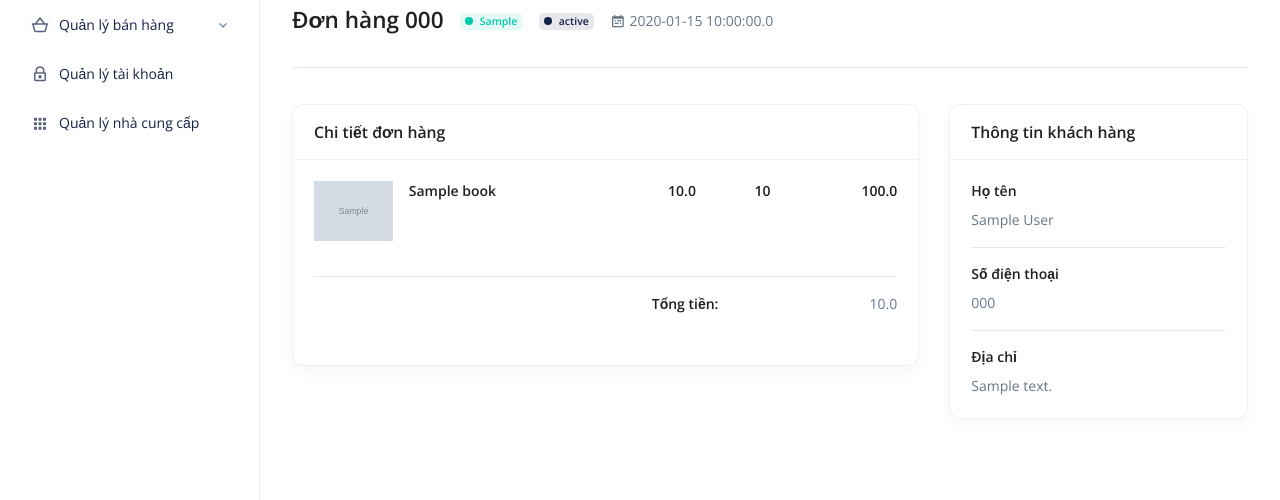
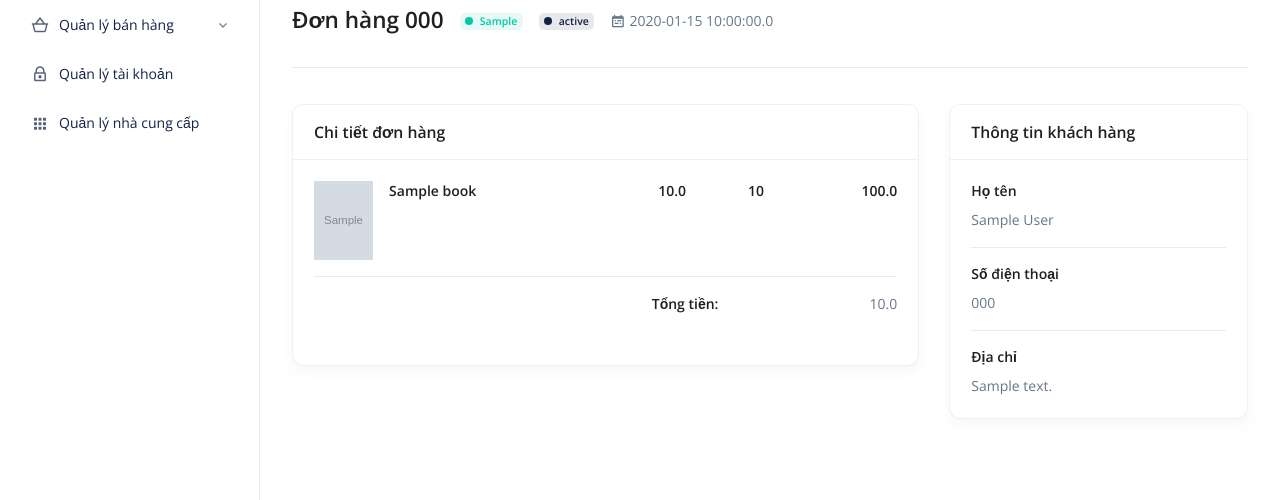
Before and after one commit to nthien03/BookStoreManager, a Java web app: page /admin/order/1 in a window 1280 px wide. Shown: the part 109-609 px from the top of the page. Run offline with Spring Boot 4, a stand-in JSP engine, Linux system fonts and the light colour scheme; a user stored in the database is signed in; tables that the repository leaves empty hold one stand-in row (values such as "Sample post"); grey boxes marked "Sample" are stand-in pictures; some of the project's set-up classes (security, data sources, template engines, error pages and the like) are left out, and stand-ins take their place; some libraries are stand-ins or nearby versions; some web fonts are replaced.

Commit message:
fix css img

```diff
--- a/src/main/webapp/WEB-INF/view/admin/order/detail.jsp
+++ b/src/main/webapp/WEB-INF/view/admin/order/detail.jsp
@@ -23,6 +23,22 @@
 
             <!-- CSS Front Template -->
             <link rel="stylesheet" href="\assets\css\theme.min.css?v=1.0">
+            <style>
+                .frame-3by4-xl {
+                    height: 4.92188rem;
+                    aspect-ratio: 3 / 4;
+                    overflow: hidden;
+                }
+
+                .frame-3by4 img {
+                    width: 100%;
+                    /* Fit theo khung */
+                    height: 100%;
+                    /* Fit theo khung */
+                    object-fit: cover;
+                    /* Đảm bảo không méo ảnh */
+                }
+            </style>
         </head>
 
         <body class="has-navbar-vertical-aside navbar-vertical-aside-show-xl">
@@ -123,8 +139,8 @@
                                     <!-- Media -->
                                     <c:forEach var="orderDetail" items="${order.orderDetails}">
                                         <div class="media">
-                                            <div class="avatar avatar-xl mr-3">
-                                                <img class="img-fluid" src="/images/book/${orderDetail.book.image}"
+                                            <div class="mr-3">
+                                                <img class="frame-3by4-xl" src="/images/book/${orderDetail.book.image}"
                                                     alt="Image Description">
                                             </div>
 
--- a/src/main/webapp/WEB-INF/view/admin/order/show.jsp
+++ b/src/main/webapp/WEB-INF/view/admin/order/show.jsp
@@ -134,10 +134,10 @@
             </main>
 
             <!-- JS Implementing Plugins -->
-            <script src="..\assets\js\vendor.min.js"></script>
+            <script src="\assets\js\vendor.min.js"></script>
 
             <!-- JS Front -->
-            <script src="..\assets\js\theme.min.js"></script>
+            <script src="\assets\js\theme.min.js"></script>
 
             <!-- JS Plugins Init. -->
             <script>
@@ -175,7 +175,7 @@
 
             <!-- IE Support -->
             <script>
-                if (/MSIE \d|Trident.*rv:/.test(navigator.userAgent)) document.write('<script src="../assets/vendor/babel-polyfill/polyfill.min.js"><\/script>');
+                if (/MSIE \d|Trident.*rv:/.test(navigator.userAgent)) document.write('<script src="/assets/vendor/babel-polyfill/polyfill.min.js"><\/script>');
             </script>
         </body>
 
```
Also changed, not shown: src/main/webapp/WEB-INF/view/admin/book/show.jsp (+17 -1 lines), 3 other files.
